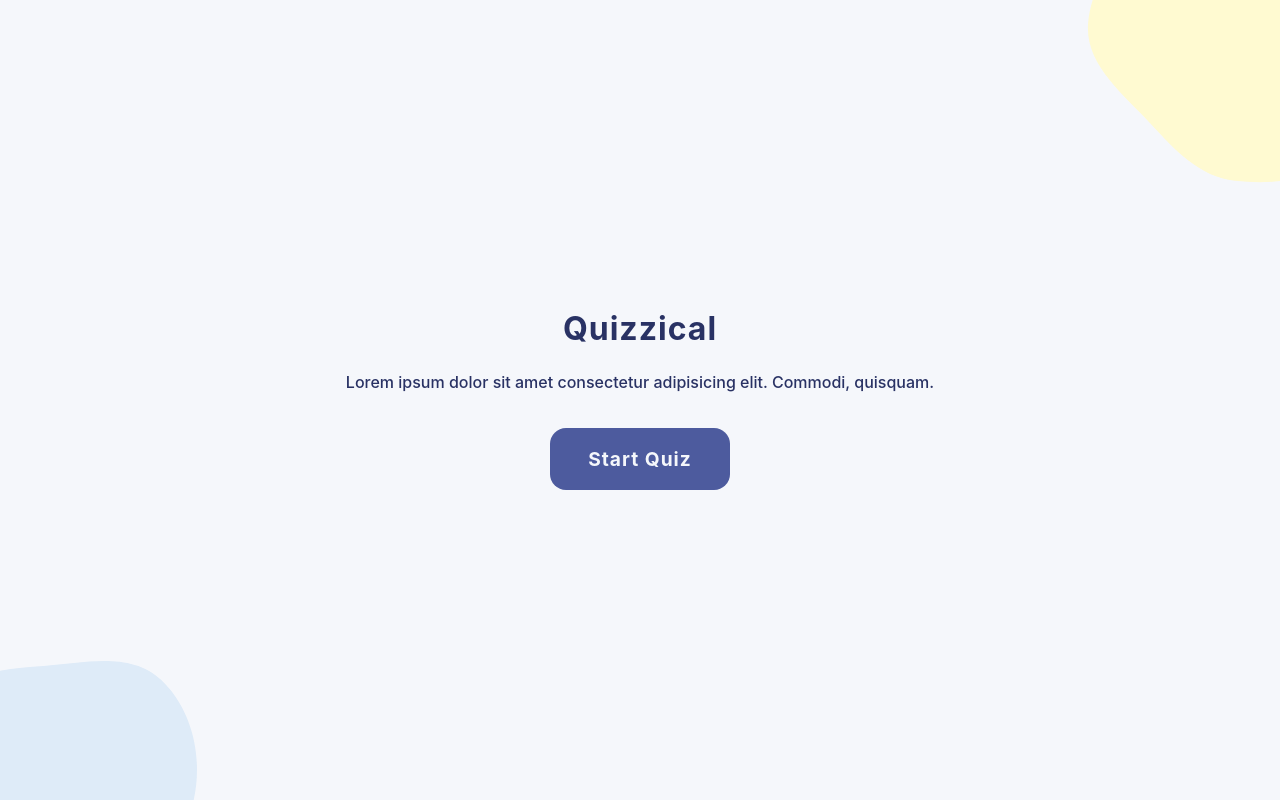
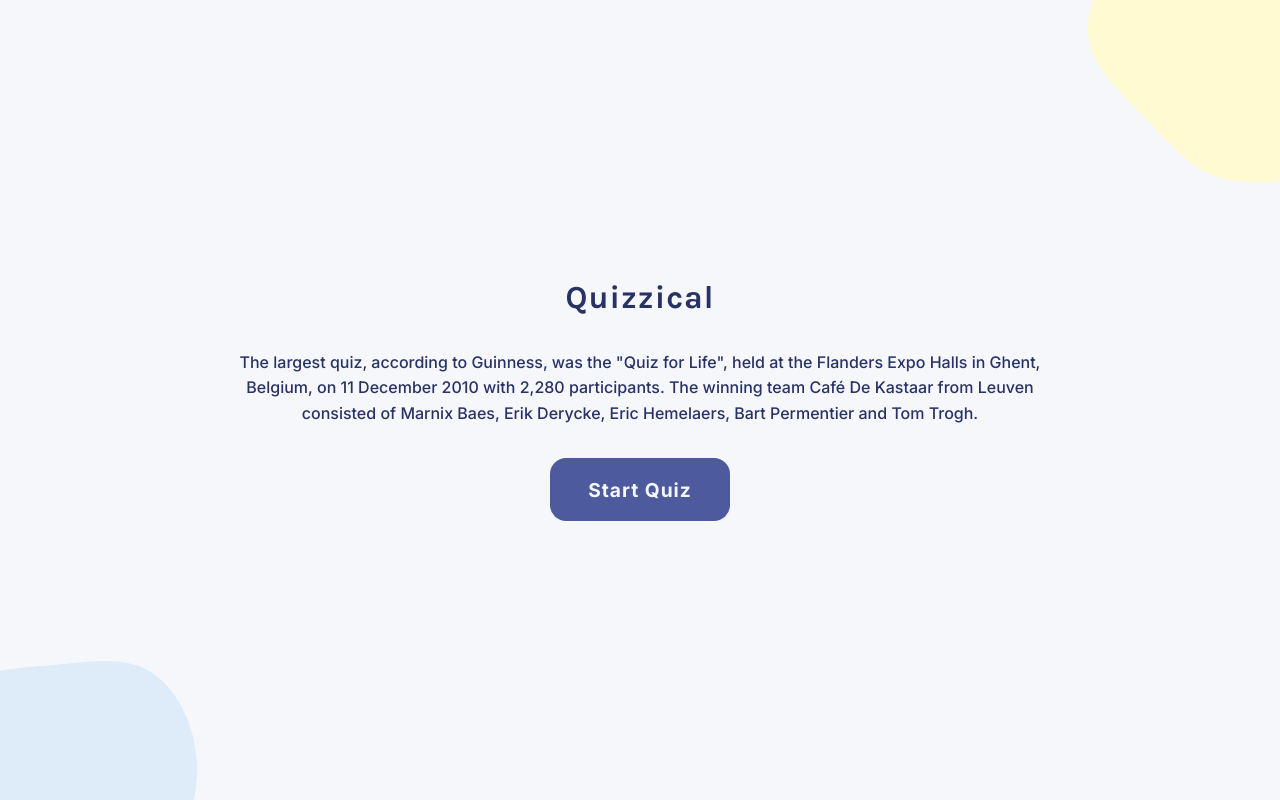
Before and after one commit to KSayanta/quizzical, a React (Vite) app: page / in a window 1280 px wide. Built offline with nearby package versions, Linux system fonts and the light colour scheme; the HTML template or start-up script is replaced by a standard one.

Commit message:
chore update fonts, remove boilerplate code

```diff
--- a/index.html
+++ b/index.html
@@ -2,8 +2,14 @@
 <html lang="en">
   <head>
     <meta charset="UTF-8" />
+    <meta name="viewport" content="width=device-width, initial-scale=1.0" />
     <link rel="icon" type="image/svg+xml" href="/favicon.svg" />
-    <meta name="viewport" content="width=device-width, initial-scale=1.0" />
+    <link rel="preconnect" href="https://fonts.googleapis.com" />
+    <link rel="preconnect" href="https://fonts.gstatic.com" crossorigin />
+    <link
+      href="https://fonts.googleapis.com/css2?family=Inter:ital,opsz,wght@0,14..32,100..900;1,14..32,100..900&family=Karla:ital,wght@0,200..800;1,200..800&display=swap"
+      rel="stylesheet"
+    />
     <title>Quizzical</title>
   </head>
   <body>
--- a/src/index.css
+++ b/src/index.css
@@ -25,18 +25,6 @@
     --clr-failure: #f8bcbc;
 
     --height-fill: calc(100vh - var(--header-height) - var(--footer-height));
-
-    --gradient--rad: radial-gradient(
-      75% 100% at 50% 50%,
-      #272242 0%,
-      #121219 100%
-    );
-
-    --sdw-main:
-      0px 1px 3px 0px rgba(0, 0, 0, 0.1), 0px 1px 2px 0px rgba(0, 0, 0, 0.06);
-
-    --sdw-light:
-      0 10px 15px -3px rgba(0, 0, 0, 0.1), 0 4px 6px -2px rgba(0, 0, 0, 0.05);
   }
 
   * {
@@ -173,6 +161,7 @@
   * Typography
   */
   .title-1 {
+    font-family: "Karla", sans-serif;
     font-size: 2rem;
     font-weight: 700;
     line-height: 1.2;
@@ -180,12 +169,14 @@
   }
 
   .title-2 {
+    font-family: "Karla", sans-serif;
     font-size: 1rem;
     font-weight: 700;
     line-height: 1.4;
   }
 
   .title-3 {
+    font-family: "Karla", sans-serif;
     font-size: 0.75rem;
     font-weight: 700;
     line-height: 1.4;
--- a/src/pages/Home.tsx
+++ b/src/pages/Home.tsx
@@ -6,8 +6,11 @@ export default function Home() {
     <section className="home">
       <h1 className="title-1 home__heading">Quizzical</h1>
       <p className="text-2 home__description">
-        Lorem ipsum dolor sit amet consectetur adipisicing elit. Commodi,
-        quisquam.
+        The largest quiz, according to Guinness, was the "Quiz for Life", held
+        at the Flanders Expo Halls in Ghent, Belgium, on 11 December 2010 with
+        2,280 participants. The winning team Café De Kastaar from Leuven
+        consisted of Marnix Baes, Erik Derycke, Eric Hemelaers, Bart Permentier
+        and Tom Trogh.
       </p>
       <Link to="quiz" className="btn btn--cta btn--lg">
         Start Quiz
--- a/src/pages/css/Home.css
+++ b/src/pages/css/Home.css
@@ -12,12 +12,12 @@
 
   .home__heading {
     text-align: center;
-    margin-bottom: 0.7em;
+    margin-bottom: 1em;
   }
 
   .home__description {
     text-align: center;
-    max-width: 60ch;
+    max-width: 80ch;
     margin-bottom: 2em;
   }
 }
```
Also changed, not shown: src/api.ts (+0 -66 lines).
